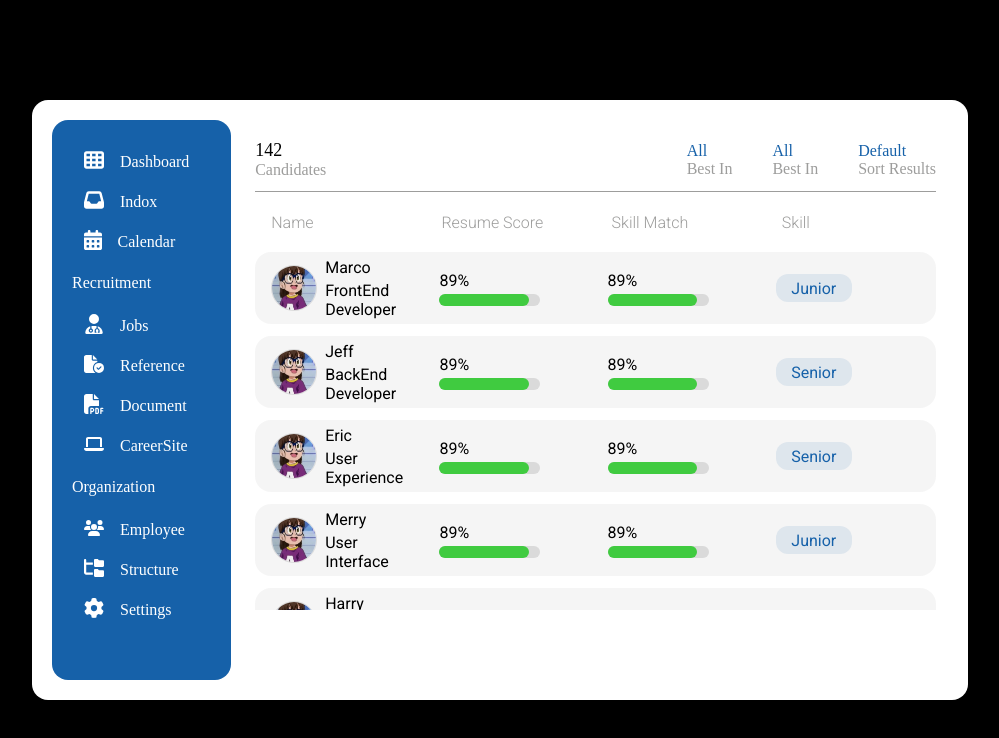
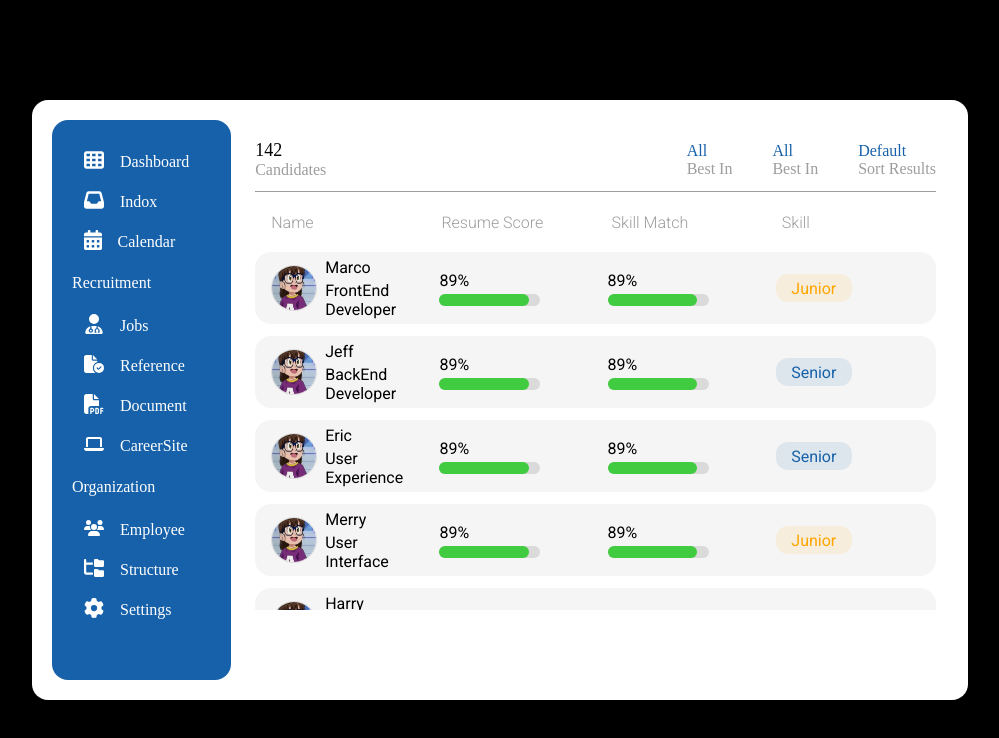
Before and after one commit to YooHyeok/vue3-vite-9din-pagenation-ts, a Vue app: page /#/ in a window 1280 px wide. Shown: the top 738 px of the page, without its empty margins (140-1139 px from the left). Built offline with nearby package versions, Linux system fonts and the light colour scheme; a web font is replaced by a local one.

Commit message:
feat: `List.vue` - BarChart 컴포넌트 테이블 데이터 props 적용 및 junior 클래스 조건부 렌더링 적용

```diff
--- a/src/components/mocules/List.vue
+++ b/src/components/mocules/List.vue
@@ -8,19 +8,21 @@
       </div>
     </div>
     <div class="list__item">
-      <BarChart/>
+      <BarChart :data="data.userResumeScore"/>
     </div>
     <div class="list__item">
-      <BarChart/>
+      <BarChart :data="data.userSkillMatch"/>
     </div>
     <div class="list__item">
-      <div class="list__item__chip">{{ data.userSkill }}</div>
+      <div v-if="data.userSkill == 'Senior'" class="list__item__chip">{{ data.userSkill }}</div>
+      <div v-if="data.userSkill == 'Junior'" class="list__item__chip junior">{{ data.userSkill }}</div>
     </div>
   </div>
 </template>
 
 <script setup lang="ts">
 import BarChart from '@components/atoms/chart/BarChart.vue';
+// import BarChart from '@components/atoms/chart/BarChart2.vue';
 import { toRefs } from 'vue';
 interface List {
   userName: string;
@@ -102,6 +104,11 @@ const { data } = toRefs(props);
 
       background-color: rgba($color-blue-000, 0.1);
       border-radius: 12px;
+
+      &.junior {
+        color: orange;
+        background-color: rgba(orange, 0.1);
+      }
     }
   }
 }
```
